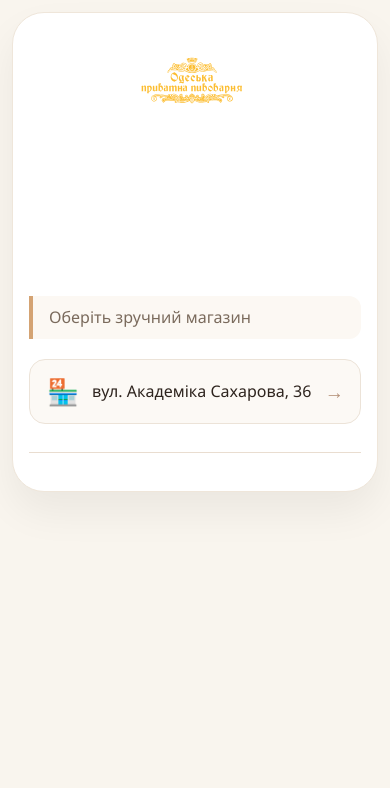
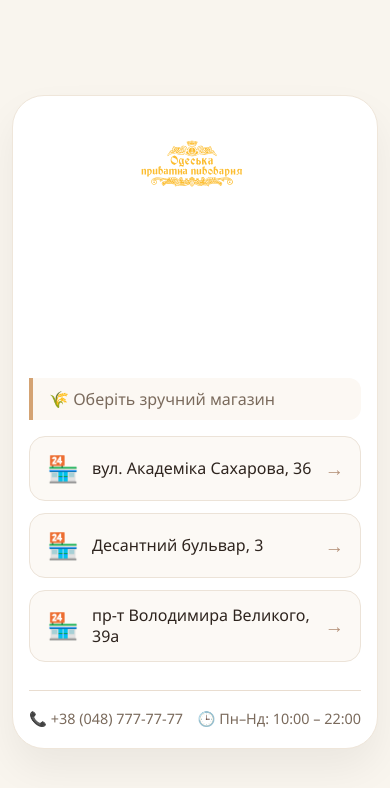
Before and after one commit to 2FTA/listowka, a plain HTML site: page index.html in a window 390 px wide. Drawn offline with Linux system fonts and the light colour scheme.

Commit message:
Update index.html

```diff
--- a/index.html
+++ b/index.html
@@ -15,6 +15,9 @@
             background: #f9f5ee;
             color: #2e241e;
             min-height: 100vh;
+            display: flex;
+            align-items: center;
+            justify-content: center;
             padding: 20px;
             font-family: 'Segoe UI', Roboto, system-ui, sans-serif;
         }
@@ -27,35 +30,37 @@
             padding: 30px 28px;
             box-shadow: 0 20px 40px rgba(0,0,0,0.06);
             border: 1px solid #efe6da;
-            margin: 0 auto;
         }
 
+        /* ===== Главное: убираем все отступы у хедера ===== */
         .header {
             display: flex;
             align-items: center;
             justify-content: center;
             margin: 0;
             padding: 0;
+            line-height: 0;  /* убивает лишние вертикальные отступы */
         }
 
+        /* ===== Логотип: большой и центрированный ===== */
         .header img {
-            max-height: 50vh;      /* меняйте под ваш вкус */
+            max-height: 50vh;      /* 50% высоты окна — меняйте под себя */
             width: auto;
-            max-width: 80%;
+            max-width: 90%;
             display: block;
-            margin: 0 auto;
+            margin: 0 auto;        /* убираем margin:20px, который давал отступы */
         }
 
+        /* ===== Подзаголовок ===== */
         .subtitle {
-            font-size: 1rem;
+            font-size: 1.1rem;
             color: #7a6a5c;
             border-left: 4px solid #d4a373;
-            padding-left: 16px;
+            padding: 10px 16px;
             background: #fcf8f3;
             border-radius: 0 12px 12px 0;
+            margin: 10px 0 20px 0;  /* сверху 10px, снизу 20px */
             line-height: 1.4;
-            padding: 10px 16px;
-            margin: 10px 0 20px 0;
         }
 
         .shop-grid {
@@ -101,18 +106,17 @@
             color: #b5927a;
             font-size: 1.2rem;
             flex-shrink: 0;
+            transition: 0.15s;
         }
 
         .shop-item:hover {
             background: #fffcf8;
             border-color: #d4a373;
         }
-
         .shop-item:hover a .arrow {
             color: #8b5e3c;
             transform: translateX(4px);
         }
-
         .shop-item:active {
             background: #f3ede7;
             transform: scale(0.98);
@@ -141,7 +145,11 @@
                 grid-template-columns: 1fr;
             }
             .header img {
-                max-height: 30vh; /* чуть меньше на телефонах */
+                max-height: 30vh;   /* на телефонах поменьше */
+            }
+            .subtitle {
+                font-size: 1rem;
+                margin: 8px 0 16px 0;
             }
         }
     </style>
@@ -152,10 +160,10 @@
         <img src="Logo.svg" alt="Одеська приватна пивоварня">
     </div>
     <div class="subtitle">
-         Оберіть зручний магазин
+        🌾 Оберіть зручний магазин
     </div>
     <div class="shop-grid">
-        <!-- здесь ваш список магазинов -->
+        <!-- Список ваших магазинов (вставьте свои) -->
         <div class="shop-item">
             <a href="https://www.google.com/maps/search/вул.+Академіка+Сахарова,+36" target="_blank">
                 <span class="icon">🏪</span>
@@ -163,11 +171,25 @@
                 <span class="arrow">→</span>
             </a>
         </div>
-        <!-- остальные адреса ... -->
+        <div class="shop-item">
+            <a href="https://www.google.com/maps/search/Десантний+бульвар,+3" target="_blank">
+                <span class="icon">🏪</span>
+                <span class="address">Десантний бульвар, 3</span>
+                <span class="arrow">→</span>
+            </a>
+        </div>
+        <div class="shop-item">
+            <a href="https://www.google.com/maps/search/пр-т+Володимира+Великого,+39а" target="_blank">
+                <span class="icon">🏪</span>
+                <span class="address">пр-т Володимира Великого, 39а</span>
+                <span class="arrow">→</span>
+            </a>
+        </div>
+        <!-- добавьте остальные 11 магазинов по такому же принципу -->
     </div>
     <div class="footer">
-
-
+        <span>📞 +38 (048) 777-77-77</span>
+        <span class="hours">🕒 Пн–Нд: 10:00 – 22:00</span>
     </div>
 </div>
 </body>
```
